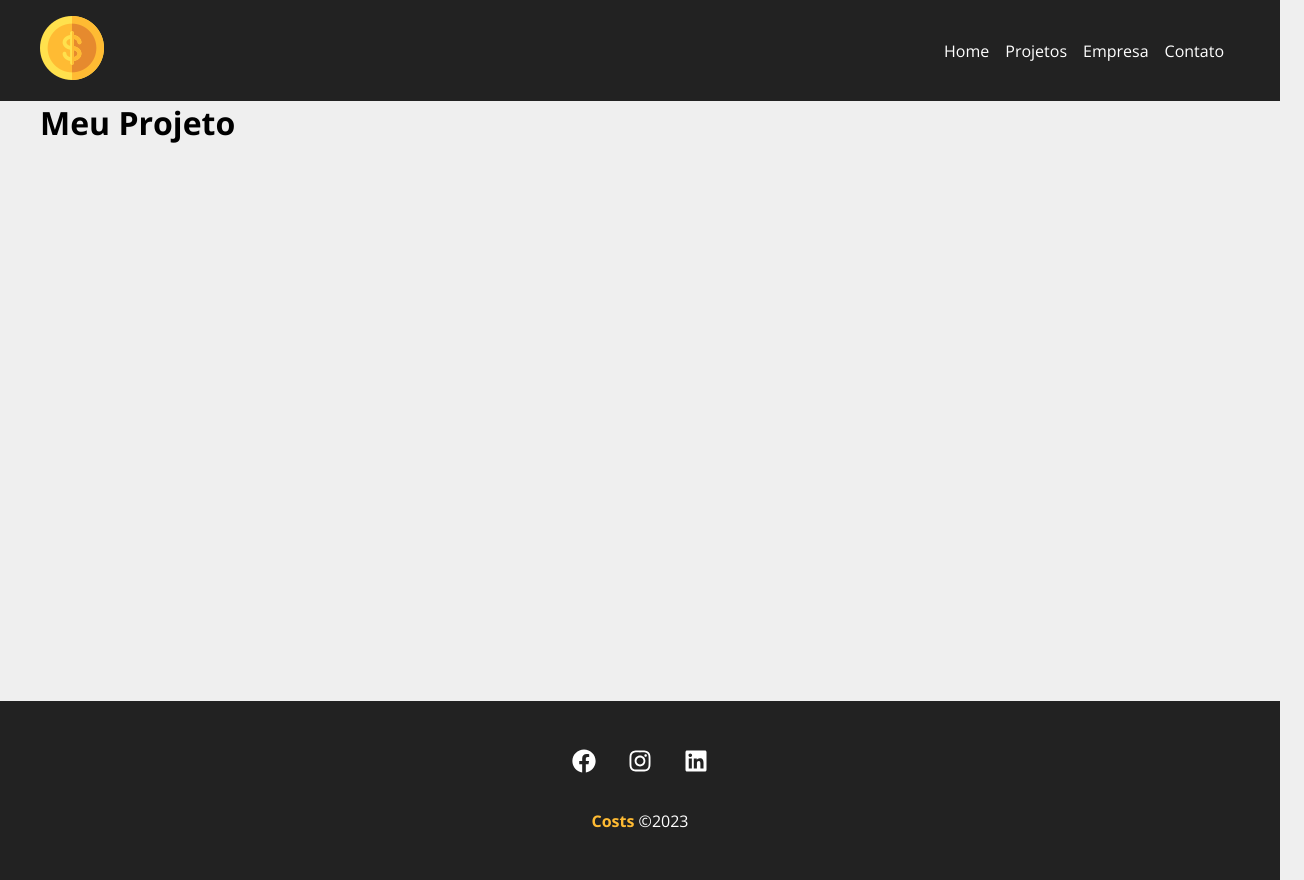
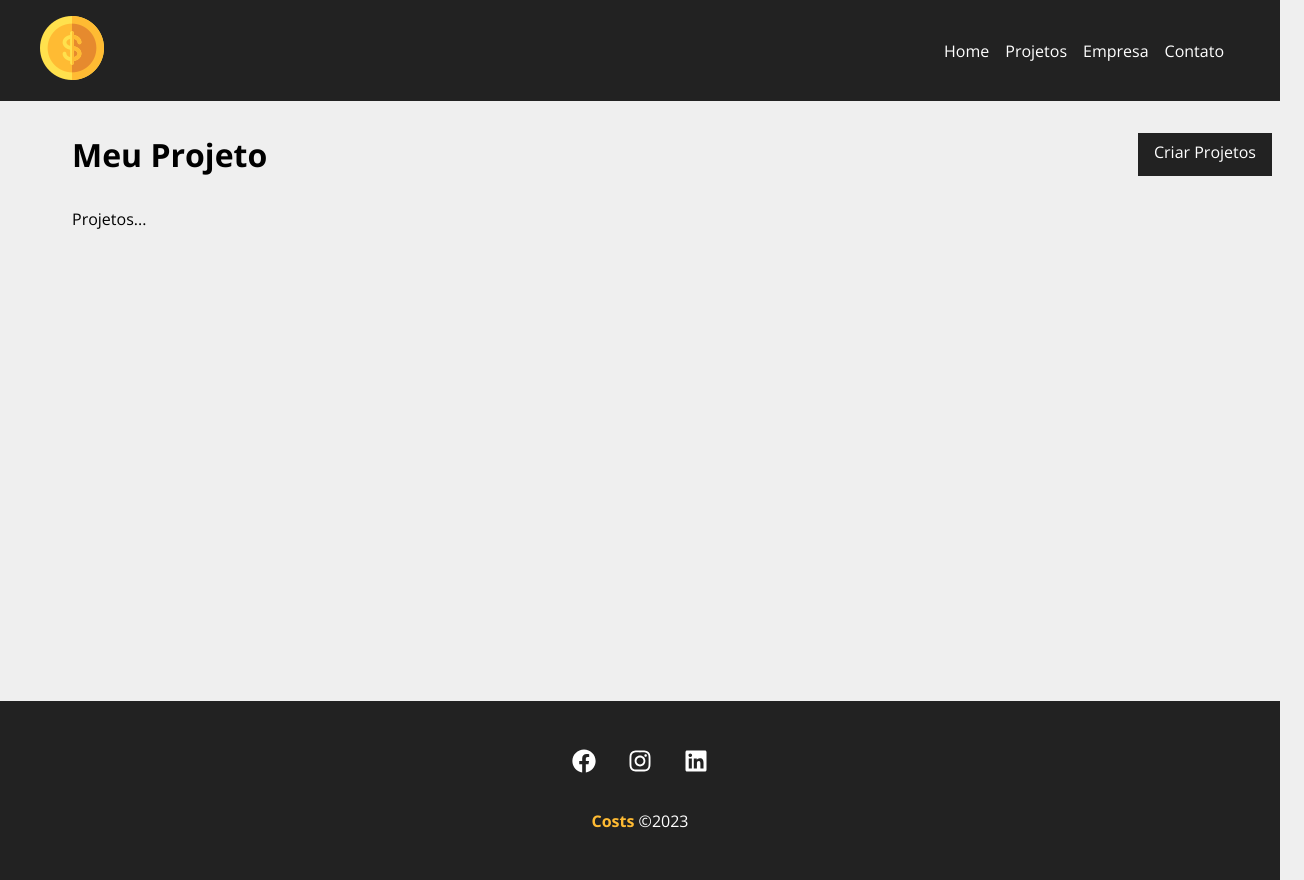
Before and after one commit to wilianbs/Projeto-React, a React (Create React App) app in the folder costs/: page /projects in a window 1280 px wide. Shown: the whole page, 1304 px wide, since content can reach past the window. Built offline with nearby package versions, Linux system fonts and the light colour scheme; a web font is replaced by a local one.

Commit message:
Mensagem de sucesso e erro

```diff
--- a/costs/db.json
+++ b/costs/db.json
@@ -39,6 +39,28 @@
       "cost": 0,
       "services": [],
       "id": 4
+    },
+    {
+      "name": "projeto 2",
+      "budget": "20000",
+      "category": {
+        "id": "1",
+        "name": "infra"
+      },
+      "cost": 0,
+      "services": [],
+      "id": 5
+    },
+    {
+      "name": "projeto 2",
+      "budget": "30000",
+      "category": {
+        "id": "5",
+        "name": "Produção"
+      },
+      "cost": 0,
+      "services": [],
+      "id": 6
     }
   ],
   "categories": [
--- a/costs/src/components/layout/Container.module.css
+++ b/costs/src/components/layout/Container.module.css
@@ -8,12 +8,12 @@
 
 .min-height {
     min-height: 75vh;
+}
 
-}
-.start
-{
+.start {
     justify-content: flex-start;
 }
+
 .column {
     flex-direction: column;
     justify-content: flex-start;
--- a/costs/src/components/layout/Message.js
+++ b/costs/src/components/layout/Message.js
@@ -4,6 +4,23 @@
 
 function Message({type, msg}) {
     const [visible, setVisible] = useState(false)
+
+    useEffect(() => {
+
+        if (!msg) {
+            setVisible(false)
+            return
+        }
+
+        setVisible(true)
+
+        const timer = setTimeout(() => {
+            setVisible(false)
+        }, 3000)
+
+        return () => clearTimeout(timer)
+
+    }, [msg])
 
     return (
         <>
--- a/costs/src/components/pages/NewProject.js
+++ b/costs/src/components/pages/NewProject.js
@@ -7,7 +7,7 @@
 
 function NewProject() {
 
-    const history = useNavigate ()
+    const navigate = useNavigate()
 
     function createPost(project) {
 
@@ -25,7 +25,7 @@
             .then((data) => {
                 console.log (data)
                 //redirect
-                history('/projects', {message: 'Projeto criado com Sucesso'})
+                navigate('/projects', { state: {message: 'Projeto criado com sucesso!'} })
             })
             .catch((err) => console.log(err))
 
--- a/costs/src/components/pages/Projects.js
+++ b/costs/src/components/pages/Projects.js
@@ -1,10 +1,28 @@
+import { useLocation } from 'react-router-dom'
+
 import Message from "../layout/Message"
+import Container from '../layout/Container'
+import LinkButton from '../layout/LinkButton'
+
+import styles from './Projects.module.css'
 
 function Projects() {
+    const location = useLocation()
+    let message = ''
+    if (location.state) {
+        message = location.state.message
+    }
+
     return (
-        <div>
-            <h1>Meu Projeto</h1>
-            <Message msg="Alguma mensagem" />
+        <div className={styles.project_container}>
+            <div className={styles.title_container}>
+                <h1>Meu Projeto</h1>
+                <LinkButton to="/newproject" text="Criar Projetos" />
+            </div>
+            {message && <Message type="success" msg={message} />}
+            <Container customClass="start">
+                <p>Projetos...</p>
+            </Container>
         </div>
     )
 }
--- /dev/null
+++ b/costs/src/components/pages/Projects.module.css
@@ -0,0 +1,8 @@
+.project_container {
+    padding: 2em;
+}
+.title_container {
+    display: flex;
+    justify-content: space-between;
+    margin-bottom: 2em;
+}
```
